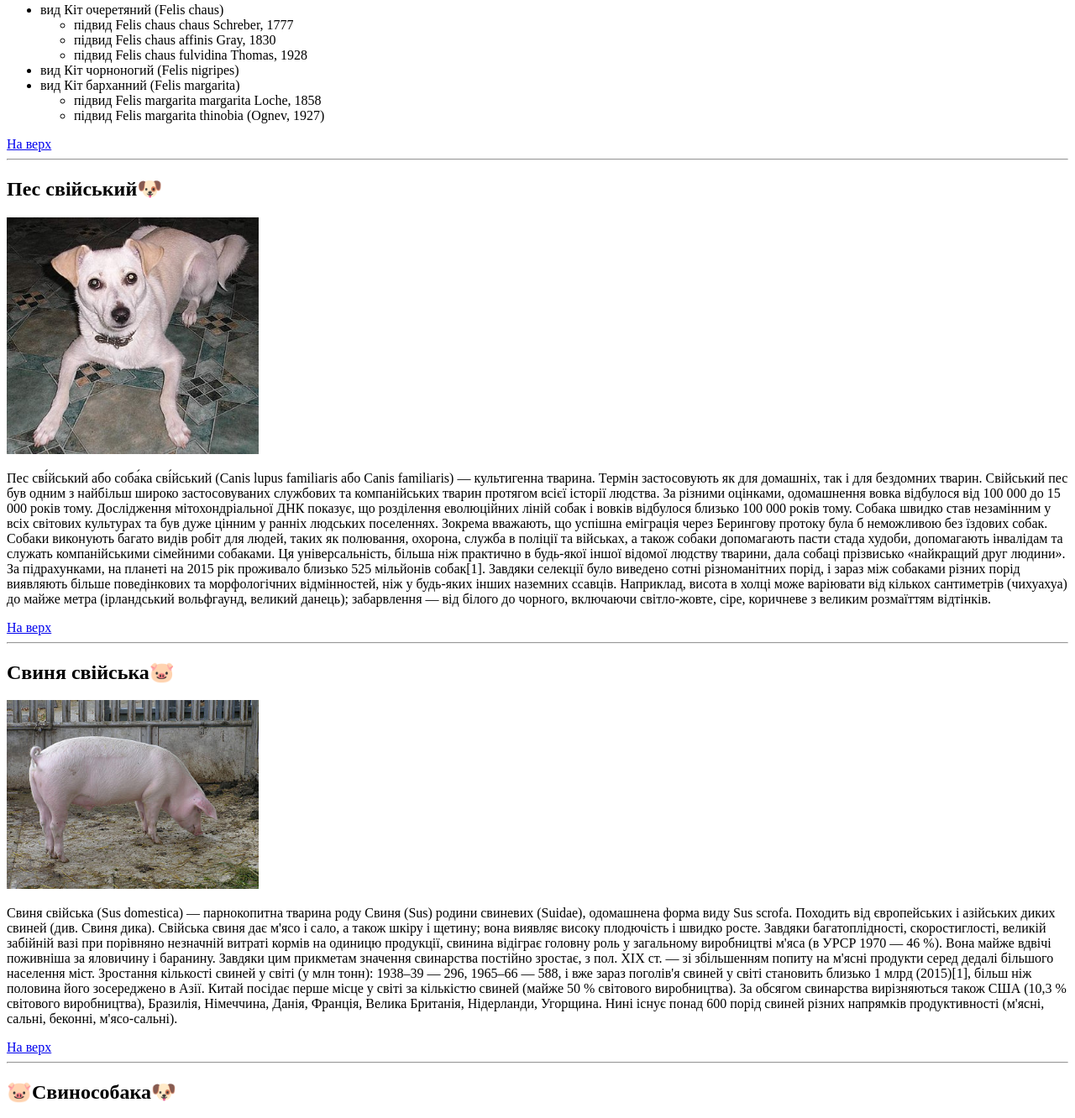
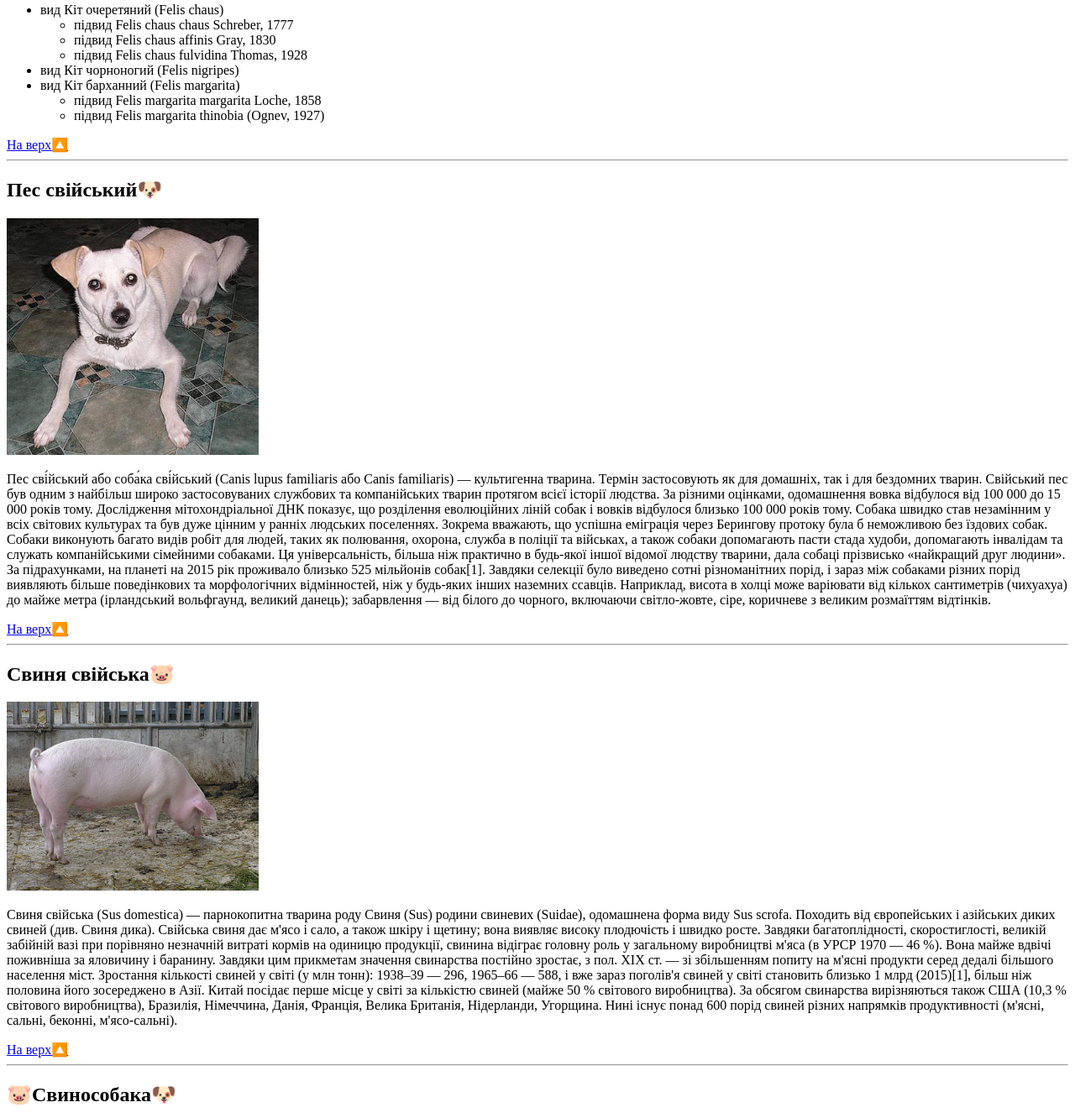
Before and after one commit to Maksym-Vakulenko/zoopedia, a plain HTML site: page index.html in a window 1280 px wide. Shown: the part 664-1996 px from the top of the page at 84% size. Drawn offline with Linux system fonts and the light colour scheme.

Commit message:
add arrow

```diff
--- a/index.html
+++ b/index.html
@@ -52,7 +52,7 @@
                 </ul>
             </ul>
 
-            <a href="#header">На верх</a>
+            <a href="#header">На верх<span>&#128316;</span></a>
         </section>
         <hr>
         <section id="dog">
@@ -75,7 +75,7 @@
                 включаючи світло-жовте, сіре, коричневе з великим розмаїттям відтінків.
             </p>
 
-            <a href="#header">На верх</a>
+            <a href="#header">На верх<span>&#128316;</span></a>
         </section>
         <hr>
         <section id="pig">
@@ -94,7 +94,7 @@
                 (м'ясні, сальні, беконні, м'ясо-сальні).
             </p>
 
-            <a href="#header">На верх</a>
+            <a href="#header">На верх<span>&#128316;</span></a>
         </section>
         <hr>
         <section id="pigdog">
@@ -117,7 +117,7 @@
                 позначення Велікой Родіни цих інтернет-тваринок.
             </p>
 
-            <a href="#header">На верх</a>
+            <a href="#header">На верх<span>&#128316;</span></a>
         </section>
 
         <hr>
```
